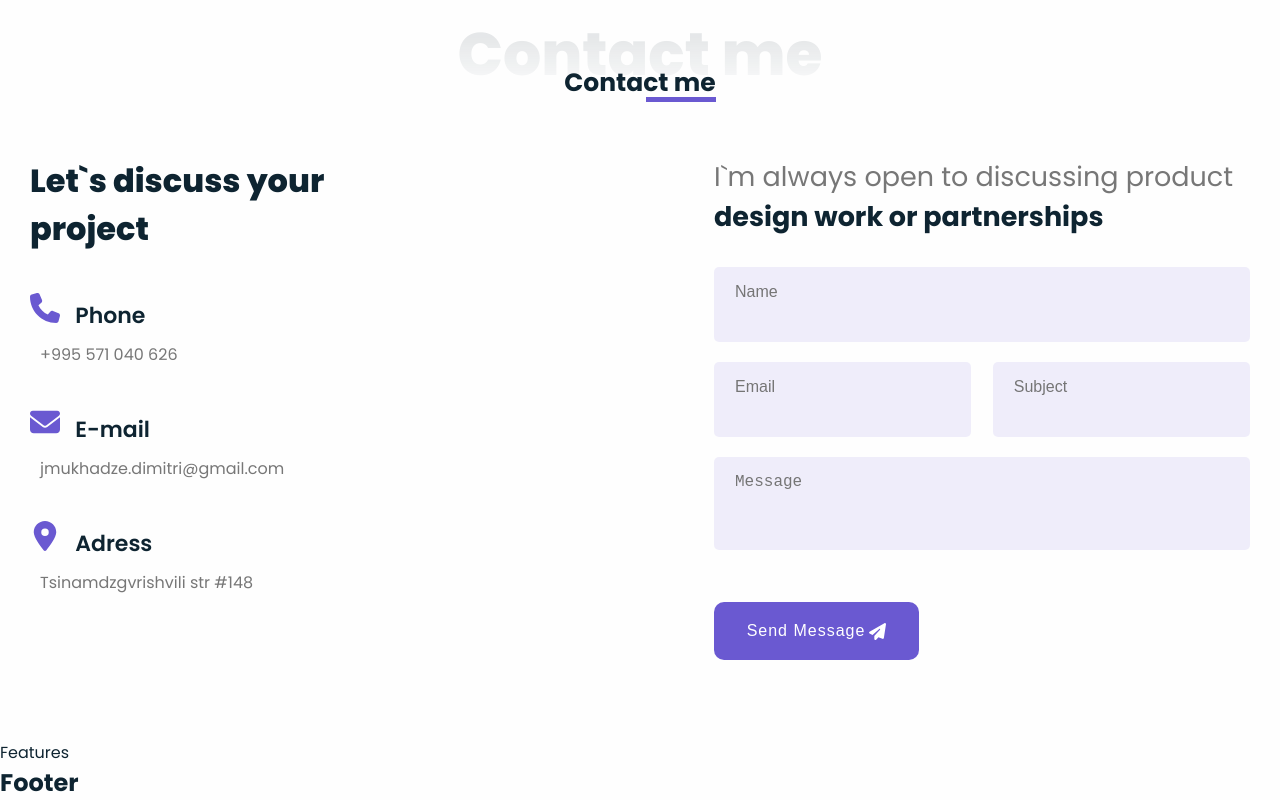
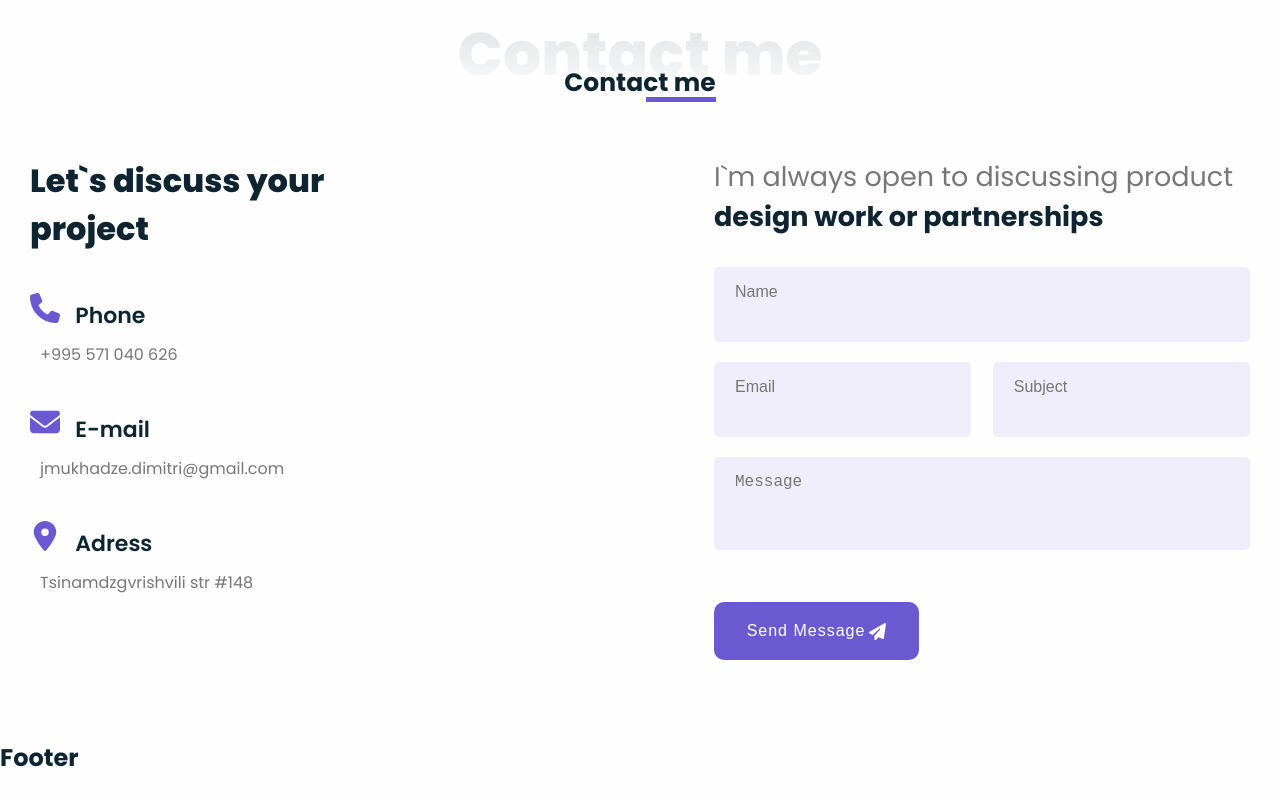
Before and after one commit to iScreAmn/react-portfolio, a React (Vite) app: page / in a window 1280 px wide. Shown: the part 5289-6089 px from the top of the page. After the commit the page ends 6064 px from the top, so only its background shows below. Built offline with nearby package versions, Linux system fonts and the light colour scheme.

Commit message:
Remove features section

```diff
--- a/src/App.jsx
+++ b/src/App.jsx
@@ -1,4 +1,4 @@
-import { Header, Footer, Home, About, SkillsInfo, Services, Contacts, Features, Portfolio, GetInTouch, OurClients } from "./components/index"
+import { Header, Footer, Home, About, SkillsInfo, Services, Contacts, Portfolio, GetInTouch, OurClients } from "./components/index"
 
 
 function App() {
@@ -15,7 +15,6 @@ function App() {
           <GetInTouch/>
           <OurClients/>
           <Contacts/>
-          <Features/>
       </main>
       <Footer/>
     </>
```
